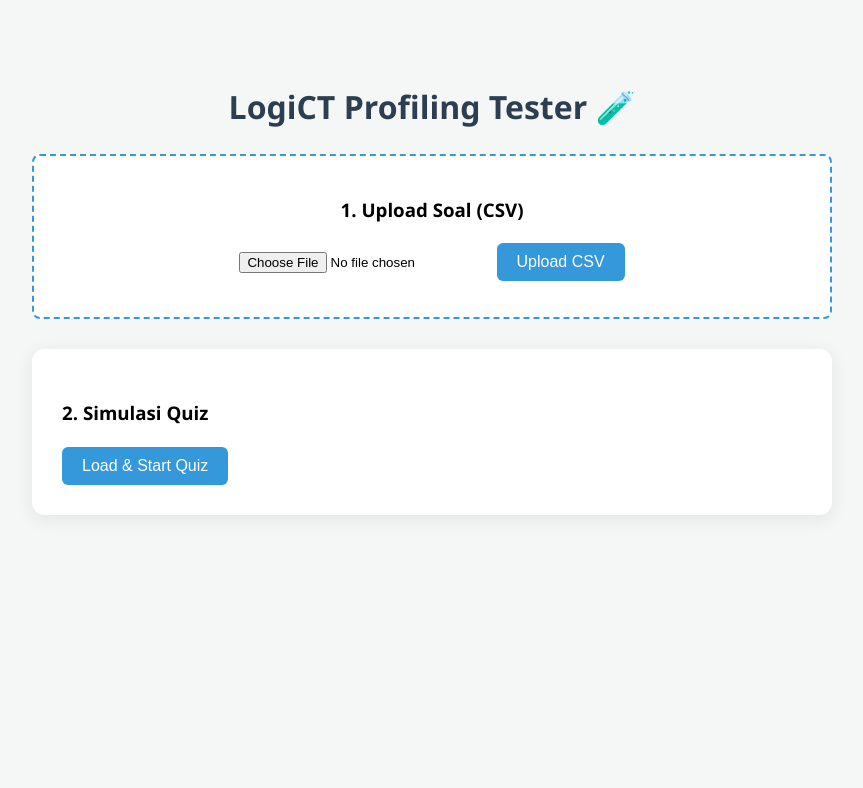
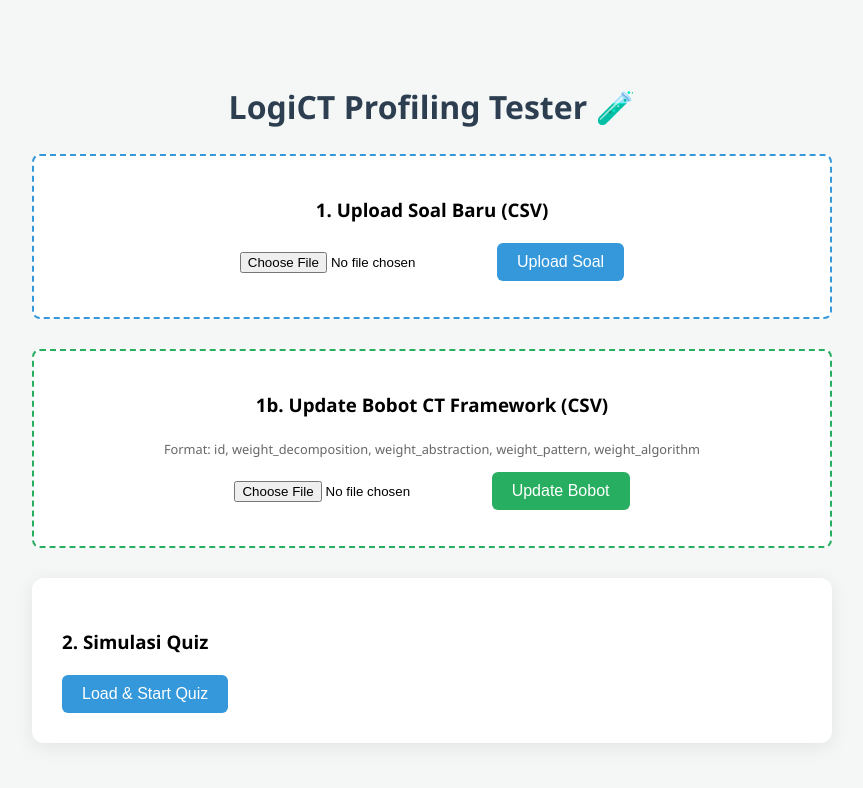
Before and after one commit to LogiCT-Computational-Thinking/fullstack, a Django app: page /profiling-tester/ in a window 1280 px wide. Shown: the top 788 px of the page, without its empty margins (208-1071 px from the left). Before the commit the page ends 485 px from the top, so only its background shows below. Run offline with Django 5.2, Linux system fonts and the light colour scheme.

Commit message:
CT framework added

```diff
--- a/myproject/core/serializers.py
+++ b/myproject/core/serializers.py
@@ -120,7 +120,8 @@
     """Serializer for PretestQuestion model"""
     class Meta:
         model = PretestQuestion
-        fields = ['id', 'question', 'type', 'category', 'level', 'image', 'option', 'scaleMin', 'scaleMax']
+        fields = ['id', 'question', 'type', 'category', 'level', 'image', 'option', 'scaleMin', 'scaleMax',
+                  'weight_decomposition', 'weight_abstraction', 'weight_pattern', 'weight_algorithm']
 
 
 class QuizSerializer(serializers.ModelSerializer):
--- a/myproject/core/templates/core/profiling_tester.html
+++ b/myproject/core/templates/core/profiling_tester.html
@@ -104,10 +104,19 @@
     <h1>LogiCT Profiling Tester 🧪</h1>
 
     <div class="upload-section">
-        <h3>1. Upload Soal (CSV)</h3>
+        <h3>1. Upload Soal Baru (CSV)</h3>
         <input type="file" id="csvFile" accept=".csv">
-        <button class="btn" onclick="uploadCSV()">Upload CSV</button>
+        <button class="btn" onclick="uploadCSV()">Upload Soal</button>
         <p id="uploadStatus"></p>
+    </div>
+
+    <div class="upload-section" style="border-color: #27ae60;">
+        <h3>1b. Update Bobot CT Framework (CSV)</h3>
+        <p style="font-size: 0.8em; color: #666;">Format: id, weight_decomposition, weight_abstraction, weight_pattern,
+            weight_algorithm</p>
+        <input type="file" id="weightFile" accept=".csv">
+        <button class="btn btn-success" onclick="updateWeights()">Update Bobot</button>
+        <p id="weightStatus"></p>
     </div>
 
     <div class="card" id="quizContainer">
@@ -142,6 +151,23 @@
 
             const result = await response.json();
             document.getElementById('uploadStatus').innerText = result.message || result.error;
+        }
+
+        async function updateWeights() {
+            const fileInput = document.getElementById('weightFile');
+            if (!fileInput.files[0]) return alert("Pilih file CSV dulu!");
+
+            const formData = new FormData();
+            formData.append('file', fileInput.files[0]);
+
+            const response = await fetch('/api/profiling/update-weights/', {
+                method: 'POST',
+                headers: { 'X-CSRFToken': getCookie('csrftoken') },
+                body: formData
+            });
+
+            const result = await response.json();
+            document.getElementById('weightStatus').innerText = result.message || result.error;
         }
 
         async function startQuiz() {
--- a/myproject/core/urls.py
+++ b/myproject/core/urls.py
@@ -24,6 +24,8 @@
     path('profiling/cognitive-submit/', views.submit_cognitive_answers, name='cognitive-submit'),
     path('profiling/submit/', views.submit_profiling_answers, name='profiling-submit'),
     path('profiling/upload-csv/', views.bulk_upload_questions, name='profiling-upload-csv'),
+    path('profiling/update-weights/', views.bulk_update_weights, name='profiling-update-weights'),
+    path('profiling-tester/', views.profiling_tester_view, name='profiling-tester'),
 
     # Password reset endpoints
     path('auth/forgot-password/', views.forgot_password_view, name='forgot-password'),
--- a/myproject/core/views.py
+++ b/myproject/core/views.py
@@ -650,6 +650,63 @@
     label_ir = get_cognitive_label('PROFILING_COGNITIVE_IR', 'I', 'R')
 
     # -----------------------------------------------------
+    # 3. CT FRAMEWORK SCORING (Normalized Composition)
+    # -----------------------------------------------------
+    # Fetch all questions involved in this pretest
+    all_qs = PretestQuestion.objects.filter(pk__in=answers_map.keys())
+
+    ct_scores = {
+        'decomposition': 0.0,
+        'abstraction': 0.0,
+        'pattern': 0.0,
+        'algorithm': 0.0
+    }
+
+    total_earned_points = 0.0
+
+    for q in all_qs:
+        user_ans = answers_map[q.id]
+        is_correct = False
+
+        # Determine if correct (reusing logic from Pedagogy section or similar)
+        if q.type in ['multi_select', 'multi_select_image']:
+            user_ans_set = set([a.strip().lower() for a in user_ans.replace('[', '').replace(']', '').replace('"', '').split(',') if a.strip()])
+            correct_ans_set = set([a.strip().lower() for a in q.correctAns.replace('[', '').replace(']', '').replace('"', '').split(',') if a.strip()])
+            if len(user_ans_set) <= 1 and '|' in user_ans:
+                user_ans_set = set([a.strip().lower() for a in user_ans.split('|') if a.strip()])
+            if len(correct_ans_set) <= 1 and '|' in q.correctAns:
+                correct_ans_set = set([a.strip().lower() for a in q.correctAns.split('|') if a.strip()])
+            is_correct = user_ans_set == correct_ans_set
+        elif q.type in ['GENERAL', 'PROFILING_PEDAGOGY'] or q.category.startswith('PROFILING_COGNITIVE'):
+            # For cognitive questions, the 'answer' is usually a numeric value (1-6) from Scale
+            # However, the user asked for CT framework weights to be applied to "answered correct"
+            # Cognitive Profiling (Scale 1-6) questions don't really have a "correct" answer in the traditional sense.
+            # But the user's request "jika dijawab benar" implies we should treat them as correct if possible
+            # OR perhaps CT framework weights mainly apply to Pedagogy and other "scored" questions?
+            # Actually, most profiling questions have correct answers.
+            is_correct = user_ans.strip().lower() == q.correctAns.strip().lower()
+
+        if is_correct:
+            ct_scores['decomposition'] += q.weight_decomposition
+            ct_scores['abstraction'] += q.weight_abstraction
+            ct_scores['pattern'] += q.weight_pattern
+            ct_scores['algorithm'] += q.weight_algorithm
+            total_earned_points += (q.weight_decomposition + q.weight_abstraction + q.weight_pattern + q.weight_algorithm)
+
+    # Normalize to 100% total
+    if total_earned_points > 0:
+        user.ct_decomposition = (ct_scores['decomposition'] / total_earned_points) * 100
+        user.ct_abstraction = (ct_scores['abstraction'] / total_earned_points) * 100
+        user.ct_pattern = (ct_scores['pattern'] / total_earned_points) * 100
+        user.ct_algorithm = (ct_scores['algorithm'] / total_earned_points) * 100
+    else:
+        # Default if no questions answered correctly or weights are zero
+        user.ct_decomposition = 25.0
+        user.ct_abstraction = 25.0
+        user.ct_pattern = 25.0
+        user.ct_algorithm = 25.0
+
+    # -----------------------------------------------------
     # 3. COMBINE & SAVE
     # -----------------------------------------------------
     result_code = f"{final_level}{label_tp}{label_ga}{label_ir}"
@@ -791,11 +848,58 @@
             level=level_val,
             option=options,
             correctAns=row.get('correctAns', ''),
-            image=image_path
+            image=image_path,
+            weight_decomposition=float(row.get('weight_decomposition', 0) or 0),
+            weight_abstraction=float(row.get('weight_abstraction', 0) or 0),
+            weight_pattern=float(row.get('weight_pattern', 0) or 0),
+            weight_algorithm=float(row.get('weight_algorithm', 0) or 0)
         )
         count += 1
 
     return Response({'message': f'Successfully uploaded {count} questions'})
+
+
+@api_view(['POST'])
+@permission_classes([AllowAny]) # Change to IsAuthenticated/isAdmin in production
+def bulk_update_weights(request):
+    """
+    Surgical update of question weights via CSV.
+    Expects CSV with columns: id (or question_id), weight_decomposition, weight_abstraction, weight_pattern, weight_algorithm
+    """
+    if 'file' not in request.FILES:
+        return Response({'error': 'No file uploaded'}, status=status.HTTP_400_BAD_REQUEST)
+
+    csv_file = request.FILES['file']
+    decoded_file = csv_file.read().decode('utf-8')
+    io_string = io.StringIO(decoded_file)
+    reader = csv.DictReader(io_string)
+
+    count = 0
+    errors = []
+
+    for row_idx, row in enumerate(reader, start=2):
+        q_id = row.get('id') or row.get('question_id')
+        if not q_id:
+            errors.append(f"Row {row_idx}: Missing question ID")
+            continue
+
+        try:
+            question = PretestQuestion.objects.get(id=q_id)
+            question.weight_decomposition = float(row.get('weight_decomposition', 0) or 0)
+            question.weight_abstraction = float(row.get('weight_abstraction', 0) or 0)
+            question.weight_pattern = float(row.get('weight_pattern', 0) or 0)
+            question.weight_algorithm = float(row.get('weight_algorithm', 0) or 0)
+            question.save()
+            count += 1
+        except PretestQuestion.DoesNotExist:
+            errors.append(f"Row {row_idx}: Question with ID {q_id} not found")
+        except Exception as e:
+            errors.append(f"Row {row_idx}: Error updating ID {q_id} - {str(e)}")
+
+    return Response({
+        'message': f'Successfully updated weights for {count} questions',
+        'errors': errors if errors else None
+    })
 
 
 @permission_classes([IsAuthenticated])
```
Also changed, not shown: myproject/core/models.py (+12 -0 lines), myproject/repair_mysql.py (added, +69 -0 lines), myproject/core/migrations/0014_pretestquestion_weight_abstraction_and_more.py (added).
